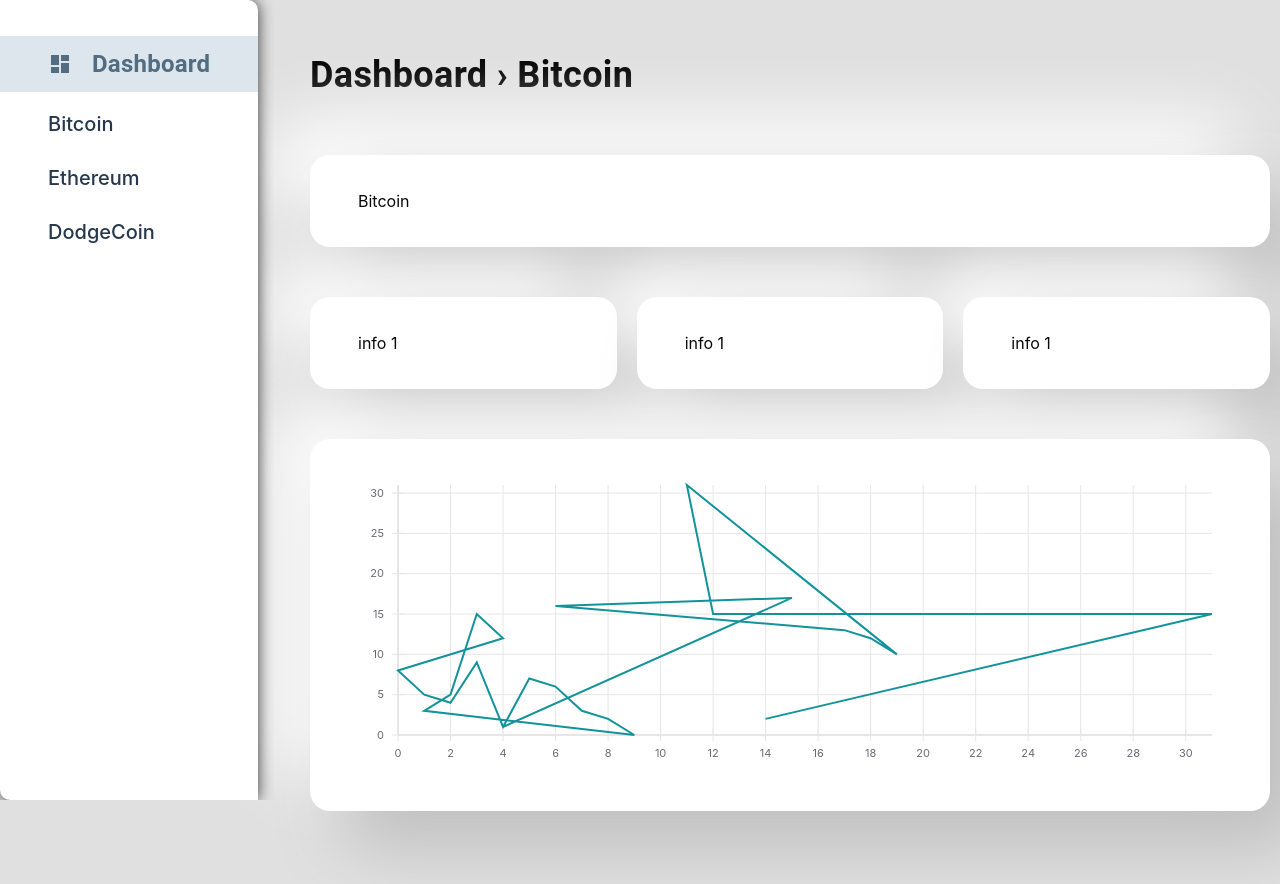
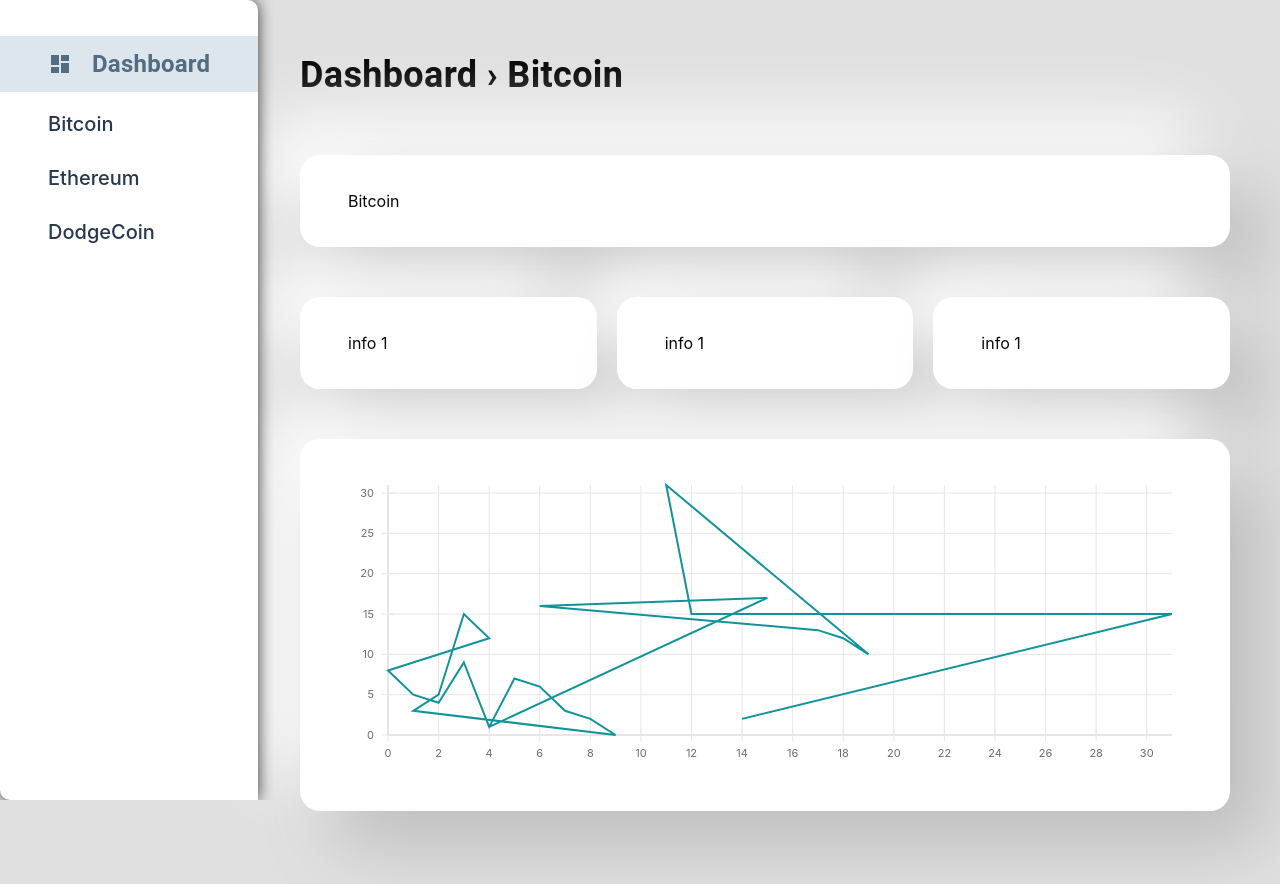
Before and after one commit to santushtisharma10/Major-Project, a React (Create React App) app in the folder frontend/: page / in a window 1280 px wide. Built offline with nearby package versions, Linux system fonts and the light colour scheme.

Commit message:
[modification]: alignment of section modified

```diff
--- a/frontend/src/App.js
+++ b/frontend/src/App.js
@@ -4,8 +4,8 @@ import SideNavbar from "./components/SideNavbar";
 import Content from "./components/Content";
 
 const BoxStyle = styled(Box)({
-  marginLeft: "300px",
-  padding: "48px 10px",
+  marginLeft: "250px",
+  padding: "48px 50px",
   width: '100%'
 });
 const Header = styled(Typography)({
```
